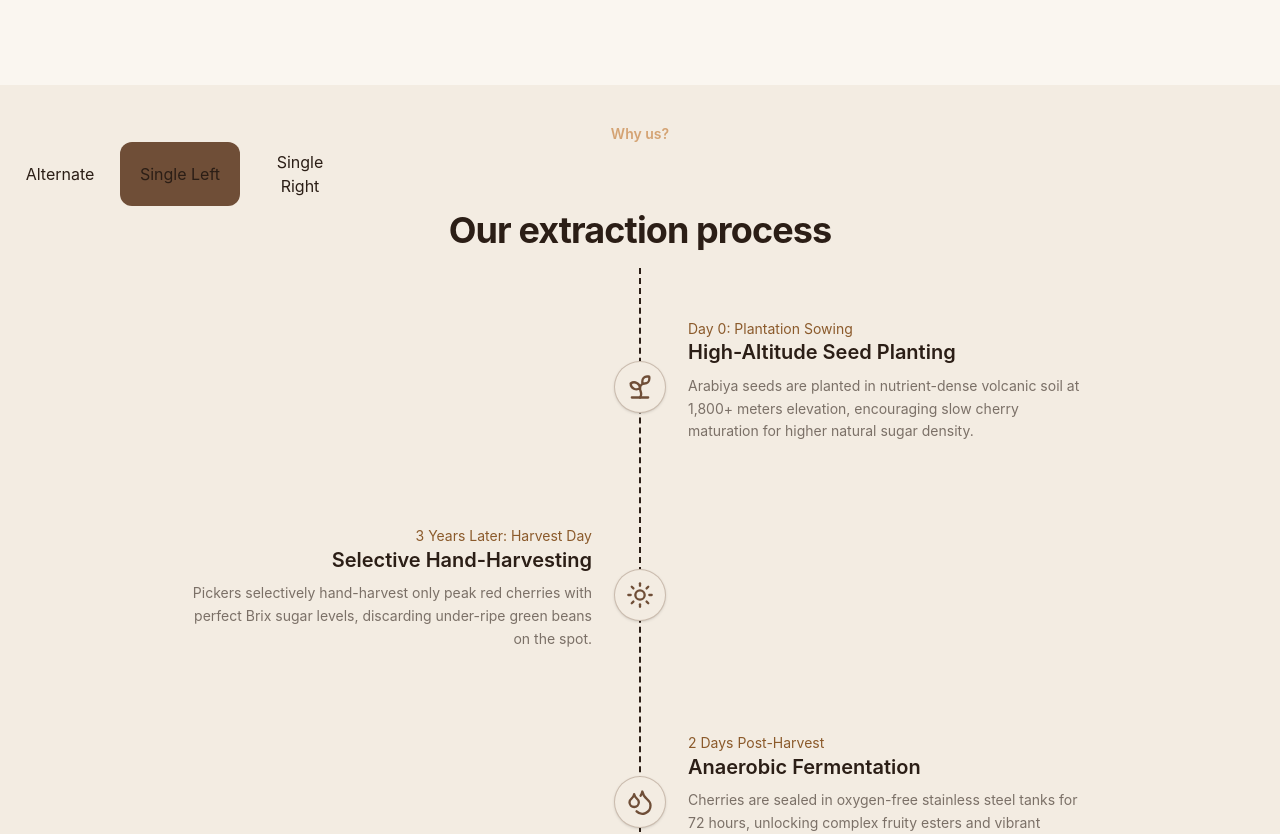
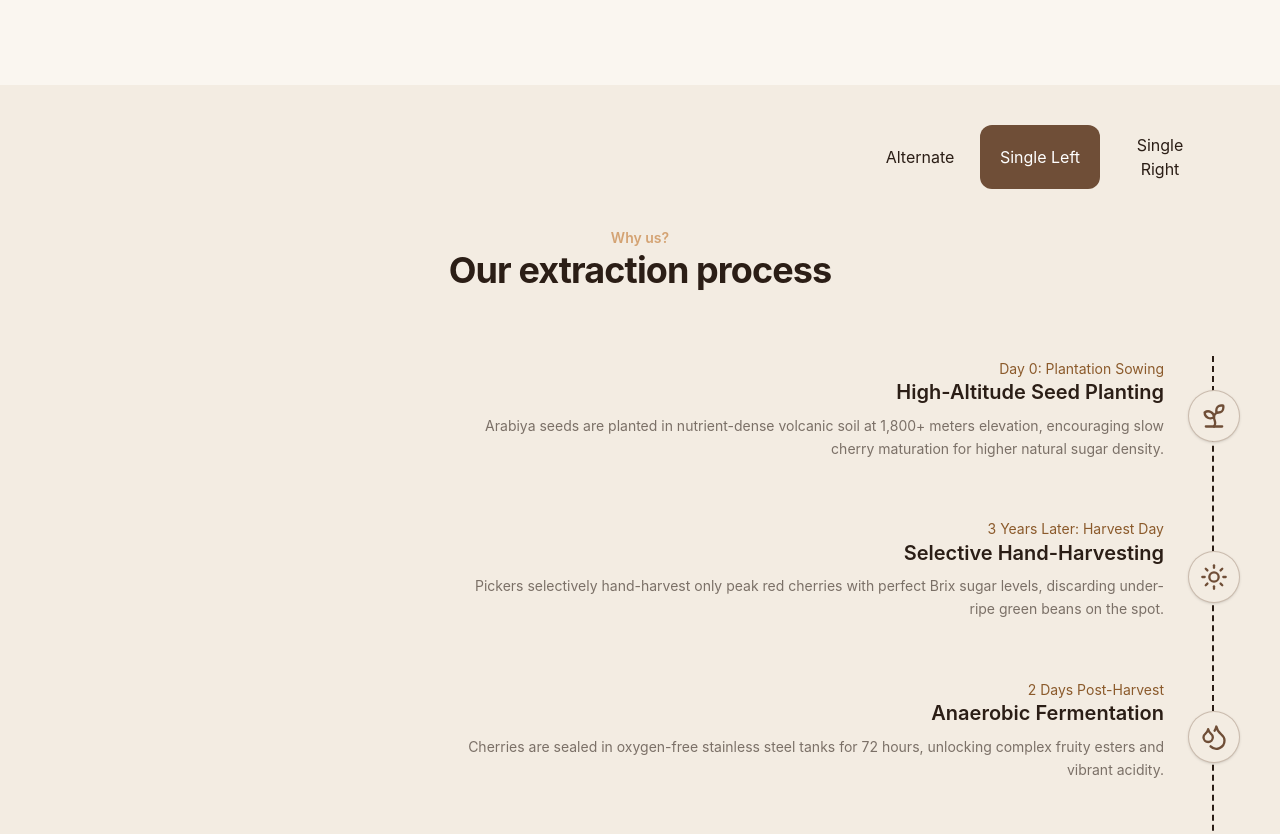
Before and after one commit to beginner-cryptonyx/RASP-UI, a React (Vite) app: page /services/coffee in a window 1280 px wide. Shown: the part 1720-2554 px from the top of the page. Built offline with nearby package versions, Linux system fonts and the light colour scheme.

Commit message:
Enhance ChoiceButton integration in Coffee component: add custom class for styling and adjust timeline handling

```diff
--- a/src/Registery/Base/ChoiceButton.tsx
+++ b/src/Registery/Base/ChoiceButton.tsx
@@ -4,13 +4,14 @@ interface ChoiceButtonProps {
   choices: string[];
   selected: string;
   onSelect: (choice:string) => void;
+  className?: string
 }
-export default function ChoiceButton({ choices, selected, onSelect }: ChoiceButtonProps) {
+export default function ChoiceButton({ choices, selected, onSelect, className }: ChoiceButtonProps) {
     if (!choices.includes(selected)){
         selected = choices[0]
     }
   return (
-    <div className="relative" role="tablist">
+    <div className={cn("relative", className)} role="tablist">
       <div className="flex rounded-xl overflow-hidden">
         {choices.map((choice) => (
           <button
@@ -18,8 +19,8 @@ export default function ChoiceButton({ choices, selected, onSelect }: ChoiceButt
           role="tab"
           key={choice}
             className={cn(
-              "px-4 py-2 rounded-xl w-30 text-center cursor-pointer  transition-all duration-300",
-                choice === selected ? "bg-accent" : "bg-transparent"
+              "px-4 py-2 rounded-xl w-30 text-center cursor-pointer transition-all duration-300",
+                choice === selected ? "bg-accent  text-white " : "bg-transparent"
             )}
           >
             {choice}
--- a/src/pages/coffee/Coffee.tsx
+++ b/src/pages/coffee/Coffee.tsx
@@ -216,18 +216,19 @@ export default function Coffee() {
         </TextDivider>
       </div>
       <div className="bg-background2 py-10">
-        <Eyebrow className="text-center">Why us?</Eyebrow>
-        <div>
           <ChoiceButton
+          className="w-fit mx-15 ml-auto mb-10"
           selected={timelineView}
           onSelect={setTimelineView}
             choices={["Alternate", "Single Left", "Single Right"]}
           ></ChoiceButton>
+        <Eyebrow className="text-center">Why us?</Eyebrow>
+        <div>
         </div>
         <h2 className="font-bold text-center m-0 p-0 mb-15 ">
           Our extraction process
         </h2>
-        <Timeline elements={coffeeProcessTimeline}></Timeline>
+        <Timeline elements={coffeeProcessTimeline} alternating={timelineView === "Alternate" ? true : (timelineView === "Single Left" ? "left" : "right")}></Timeline>
       </div>
       <SvgBackground
         className="p-10"
```
